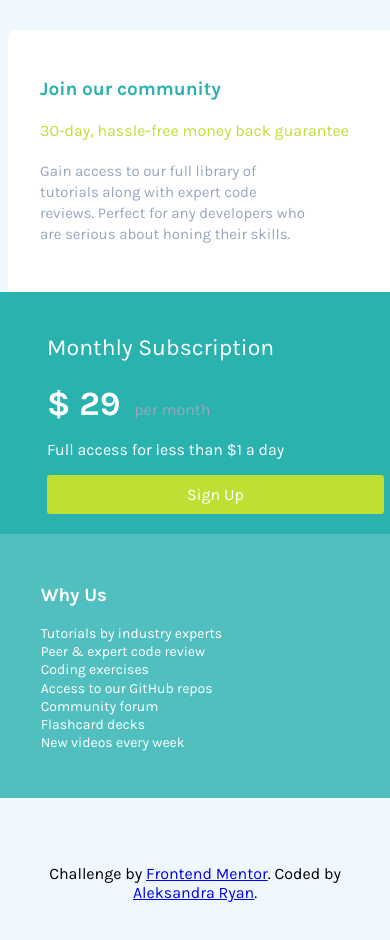
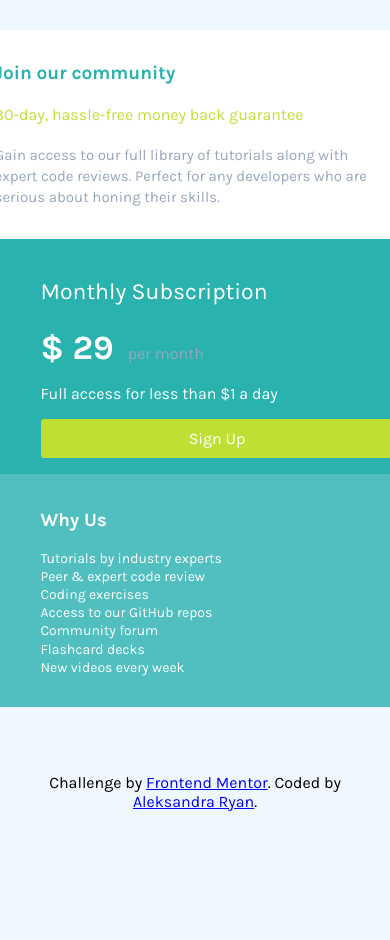
Before and after one commit to AleksandraRyan/grid-component, a plain HTML site: page index.html in a window 390 px wide. Shown: the top 940 px of the page. After the commit the page ends 855 px from the top, so only its background shows below. Drawn offline with Linux system fonts and the light colour scheme.

Commit message:
Changed the width of the box on mobile screen

```diff
--- a/style.css
+++ b/style.css
@@ -15,17 +15,17 @@ body {
 /* Wrapper */
 .container {
   text-align: center;
-  margin: 30px;
+  max-width: 636px;
+  margin: 160px auto;
 }
 
 /* Header */
 header {
-  width: 90%;
   text-align: left;
   background: #fff;
   color: var(--secondary-bg-color);
   border-radius: 0.5em 0.5em 0 0;
-  padding: 2em;
+  padding: 1em;
 }
 
 header h2 {
@@ -41,7 +41,6 @@ header h4 {
 header p {
   color: var(--secondary-bg-color);
   font-size: 15px;
-  max-width: 80%;
   line-height: 1.4;
 }
 
@@ -94,7 +93,7 @@ main .btn:hover {
 
 .box1 {
   width: 50%;
-  padding: 1.2em;
+  padding: 1em;
   background: var(--primary-color);
   text-align: left;
   border-bottom-left-radius: 0.5em;
@@ -104,7 +103,7 @@ main .btn:hover {
   background: hsl(179, 62%, 43%, 0.8);
   border-bottom-right-radius: 0.5em;
   text-align: left;
-  padding: 2em;
+  padding: 1em;
   width: 50%;
 }
 
@@ -124,26 +123,26 @@ footer {
   padding: 20px 0;
 }
 
-@media (min-width: 600px) {
-  .container {
-    width: 636px;
-    margin: 160px auto;
-  }
-}
-
 @media (max-width: 560px) {
   .container {
-    max-width: 100%;
+    max-width: 353px;
     margin: 30px auto;
   }
 
+  header {
+    width: 400px;
+    margin-left: -40px;
+  }
+
   .box1 {
-    width: 90%;
+    width: 100%;
     padding-left: 60px;
+    border-bottom-left-radius: 0;
   }
   .box2 {
-    width: 90%;
+    width: 100%;
     padding-left: 60px;
+    border-bottom-left-radius: 0.5em;
   }
 
   main {
```
